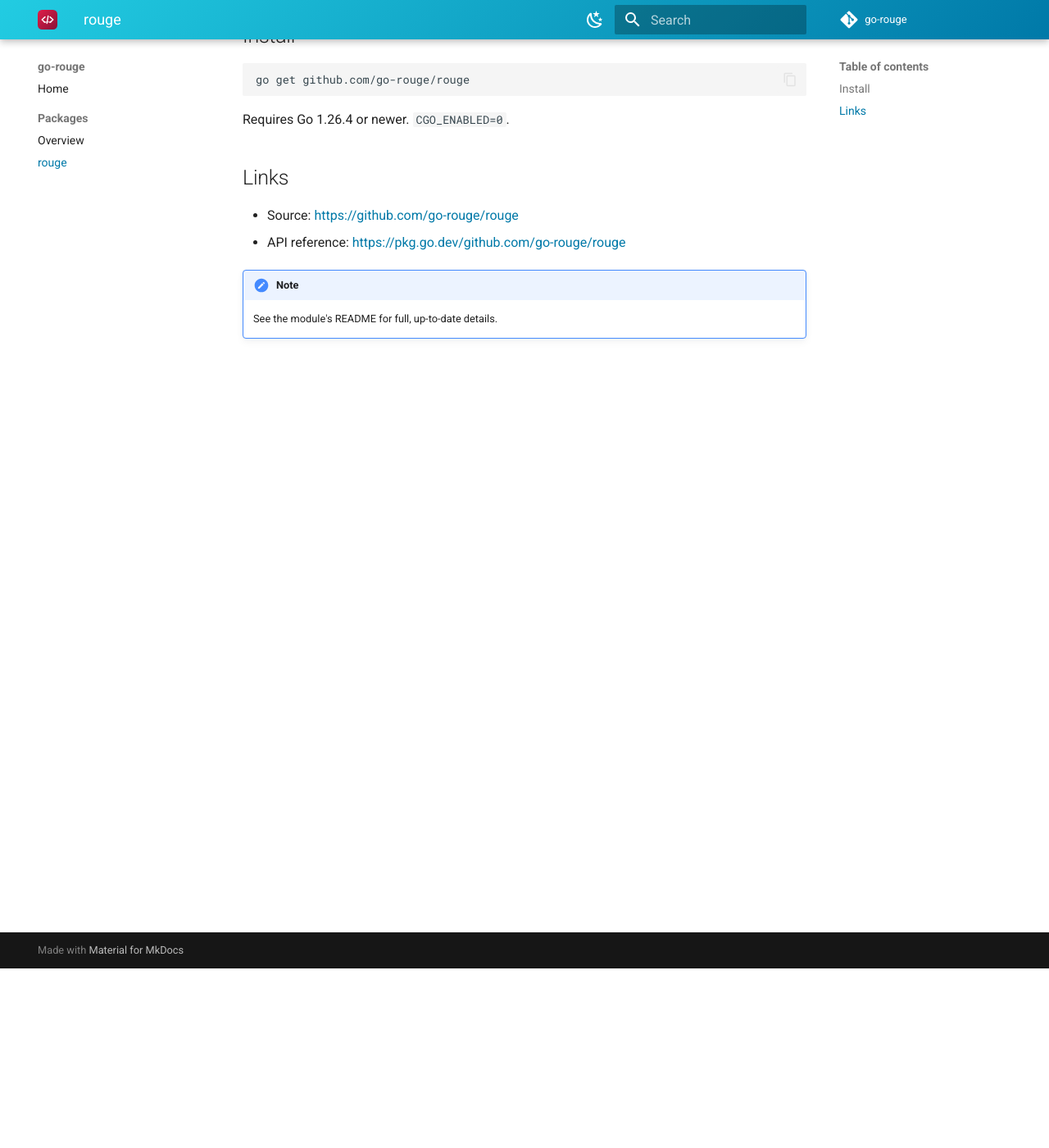
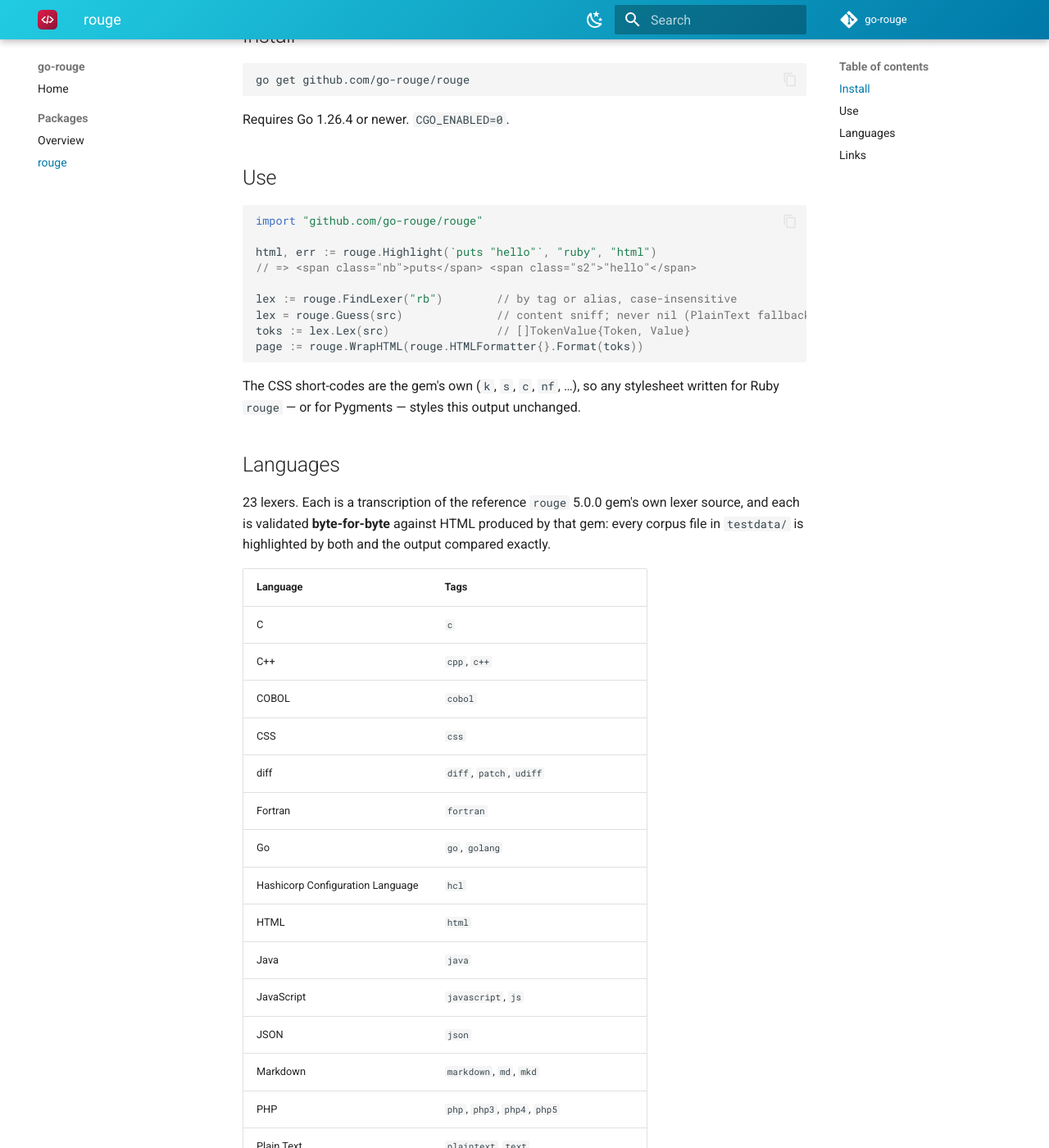
Before and after one commit to go-rouge/docs, an MkDocs documentation site: the page built from docs/packages/rouge.md, in a window 1280 px wide and 1400 px high, scrolled down 219 px. Shown: the whole window at 82% size. Built offline with MkDocs 1.6.1 and Material for MkDocs 9.7.7, drawn with Linux system fonts in a browser that asks for light colours; the version menu is left out; some of the changed text lies outside the part shown.

Commit message:
Say which languages rouge reads (#5)
The package page described the module in one line and deferred everything else
to the README, so the question a highlighter's documentation exists to answer
-- which languages does it read -- was not answered here at all.

Now it lists all 23 lexers with their tags, shows how to call the library, and
says what the CSS short-codes are (the gem's own, so any stylesheet written for
Ruby rouge or for Pygments styles this output unchanged).

It also points at the README's documented-simplifications section rather than
implying byte-identity everywhere: where a lexer deviates from the gem, the
module says so and gives the measurement.

Includes the seven lexers added in go-rouge/rouge#11: Java, C, C++, Rust,
COBOL, Fortran and HCL/Terraform.

Measured: `mkdocs build --strict` succeeds and the rendered page carries the
full table.

Co-authored-by: Claude Opus 5 <noreply@anthropic.com>

````diff
--- a/docs/packages/rouge.md
+++ b/docs/packages/rouge.md
@@ -10,6 +10,65 @@ go get github.com/go-rouge/rouge
 
 Requires Go 1.26.4 or newer. `CGO_ENABLED=0`.
 
+## Use
+
+```go
+import "github.com/go-rouge/rouge"
+
+html, err := rouge.Highlight(`puts "hello"`, "ruby", "html")
+// => <span class="nb">puts</span> <span class="s2">"hello"</span>
+
+lex := rouge.FindLexer("rb")        // by tag or alias, case-insensitive
+lex = rouge.Guess(src)              // content sniff; never nil (PlainText fallback)
+toks := lex.Lex(src)                // []TokenValue{Token, Value}
+page := rouge.WrapHTML(rouge.HTMLFormatter{}.Format(toks))
+```
+
+The CSS short-codes are the gem's own (`k`, `s`, `c`, `nf`, …), so any
+stylesheet written for Ruby `rouge` — or for Pygments — styles this output
+unchanged.
+
+## Languages
+
+23 lexers. Each is a transcription of the reference `rouge` 5.0.0 gem's own
+lexer source, and each is validated **byte-for-byte** against HTML produced by
+that gem: every corpus file in `testdata/` is highlighted by both and the
+output compared exactly.
+
+| Language | Tags |
+|---|---|
+| C | `c` |
+| C++ | `cpp`, `c++` |
+| COBOL | `cobol` |
+| CSS | `css` |
+| diff | `diff`, `patch`, `udiff` |
+| Fortran | `fortran` |
+| Go | `go`, `golang` |
+| Hashicorp Configuration Language | `hcl` |
+| HTML | `html` |
+| Java | `java` |
+| JavaScript | `javascript`, `js` |
+| JSON | `json` |
+| Markdown | `markdown`, `md`, `mkd` |
+| PHP | `php`, `php3`, `php4`, `php5` |
+| Plain Text | `plaintext`, `text` |
+| Python | `python`, `py` |
+| Ruby | `ruby`, `rb` |
+| Rust | `rust`, `rs` (+ the six rust-skeptic aliases) |
+| shell | `shell`, `bash`, `zsh`, `ksh`, `sh` |
+| SQL | `sql` |
+| Terraform | `terraform`, `tf` |
+| TeX | `latex`, `tex`, `TeX`, `LaTeX` |
+| YAML | `yaml`, `yml` |
+
+!!! note "Where a lexer is not byte-identical, the module says so"
+    The README carries a **documented simplifications** section listing every
+    deviation from the gem and the measurement behind it — for example that
+    the gem's `^` and lookbehind assertions do not constrain where it evaluates
+    them, so three rules drop them; and that HCL's here-document rule is not
+    transcribed because the gem's own rule ordering makes it unreachable.
+    Nothing is left to be discovered by surprise.
+
 ## Links
 
 - Source: <https://github.com/go-rouge/rouge>
````
